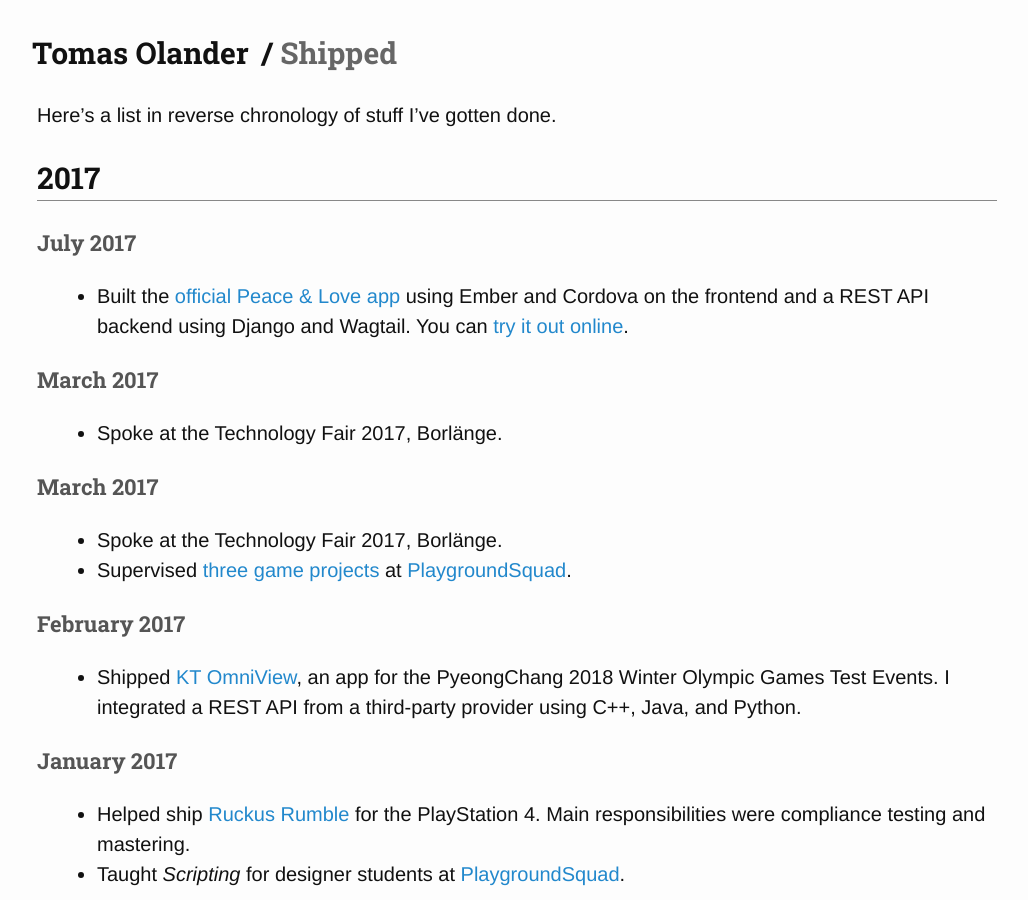
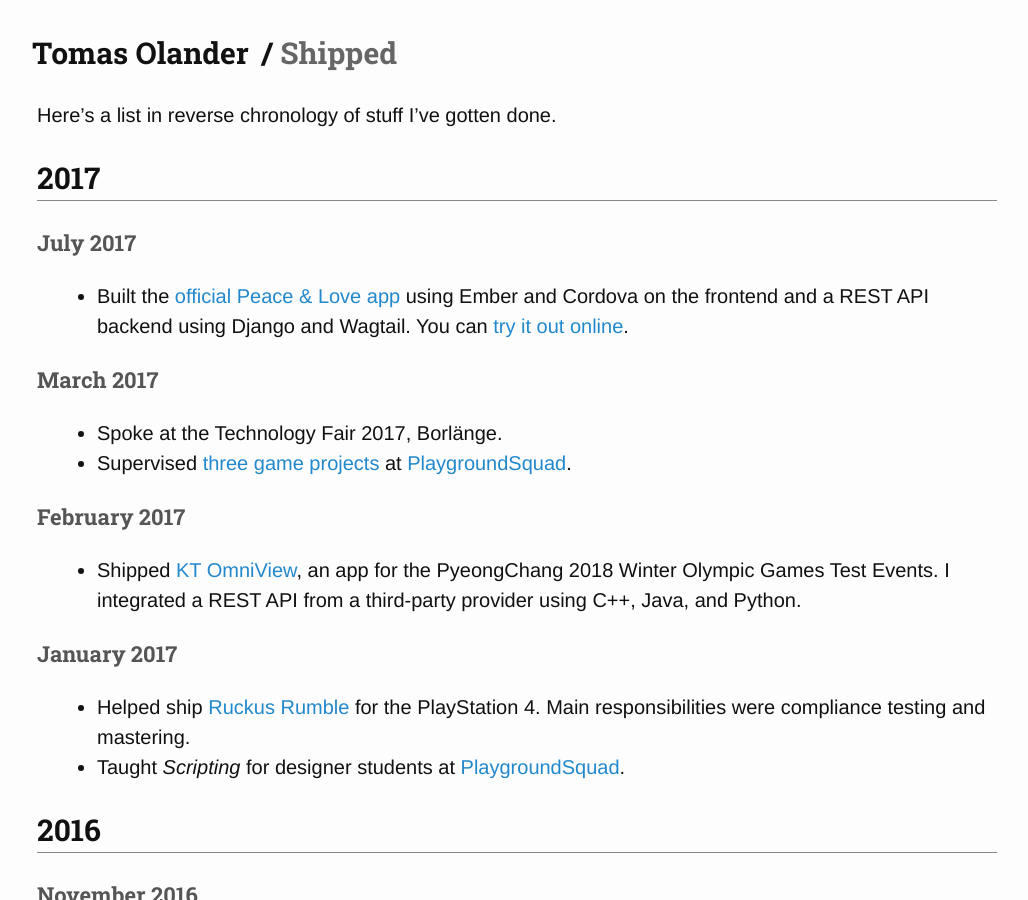
Before and after one commit to toumaz/toumaz.github.io, a Jekyll site: the page built from shipped.md, in a window 1280 px wide and 900 px high. Shown: the whole window, without its empty margins (123-1151 px from the left). Built offline with Jekyll 4.4.1, drawn with Linux system fonts in a browser that asks for light colours; nearby versions of some CDN libraries.

Commit message:
Fix duplicate entry

```diff
--- a/shipped.md
+++ b/shipped.md
@@ -12,9 +12,6 @@
 * Built the [official Peace & Love app][pnlapp] using Ember and Cordova on
   the frontend and a REST API backend using Django and Wagtail.
   You can [try it out online][pnlapp_web].
-
-### March 2017
-* Spoke at the Technology Fair 2017, Borlänge.
 
 ### March 2017
 * Spoke at the Technology Fair 2017, Borlänge.
```
